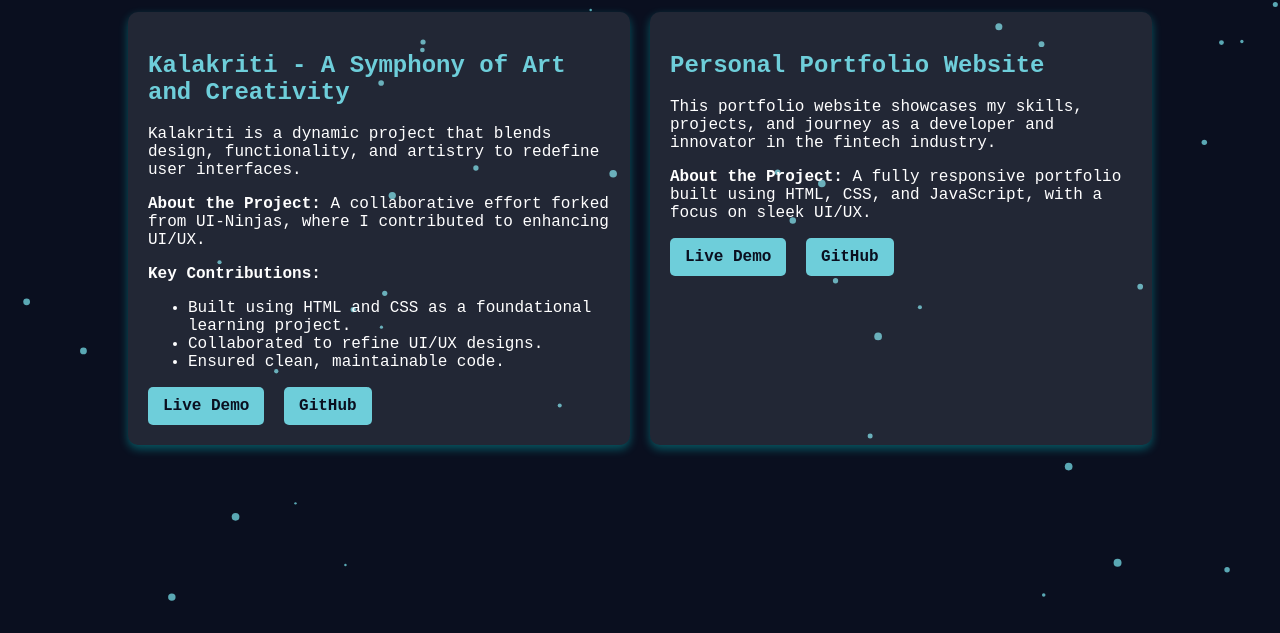
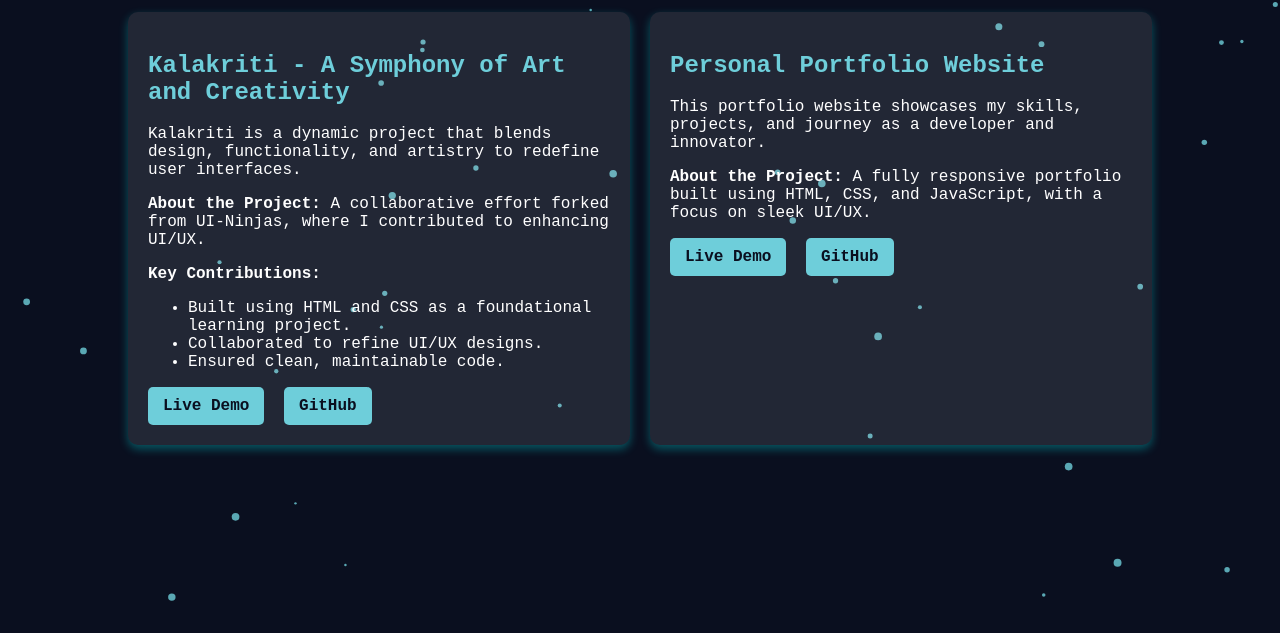
Before and after one commit to shibadityadeb/My-portfolio, a plain HTML site: page project.html in a window 1280 px wide. Shown: the part 167-800 px from the top of the page. Drawn offline with Linux system fonts and the light colour scheme.

Commit message:
Update project.html

```diff
--- a/project.html
+++ b/project.html
@@ -41,7 +41,7 @@
 
             <div class="project-card">
                 <h2>Personal Portfolio Website</h2>
-                <p>This portfolio website showcases my skills, projects, and journey as a developer and innovator in the fintech industry.</p>
+                <p>This portfolio website showcases my skills, projects, and journey as a developer and innovator.</p>
                 <p><strong>About the Project:</strong> A fully responsive portfolio built using HTML, CSS, and JavaScript, with a focus on sleek UI/UX.</p>
                 <div class="project-links">
                     <a href="https://my-portfolio-one-neon-33.vercel.app/index.html" target="_blank" class="btn">Live Demo</a>
```
